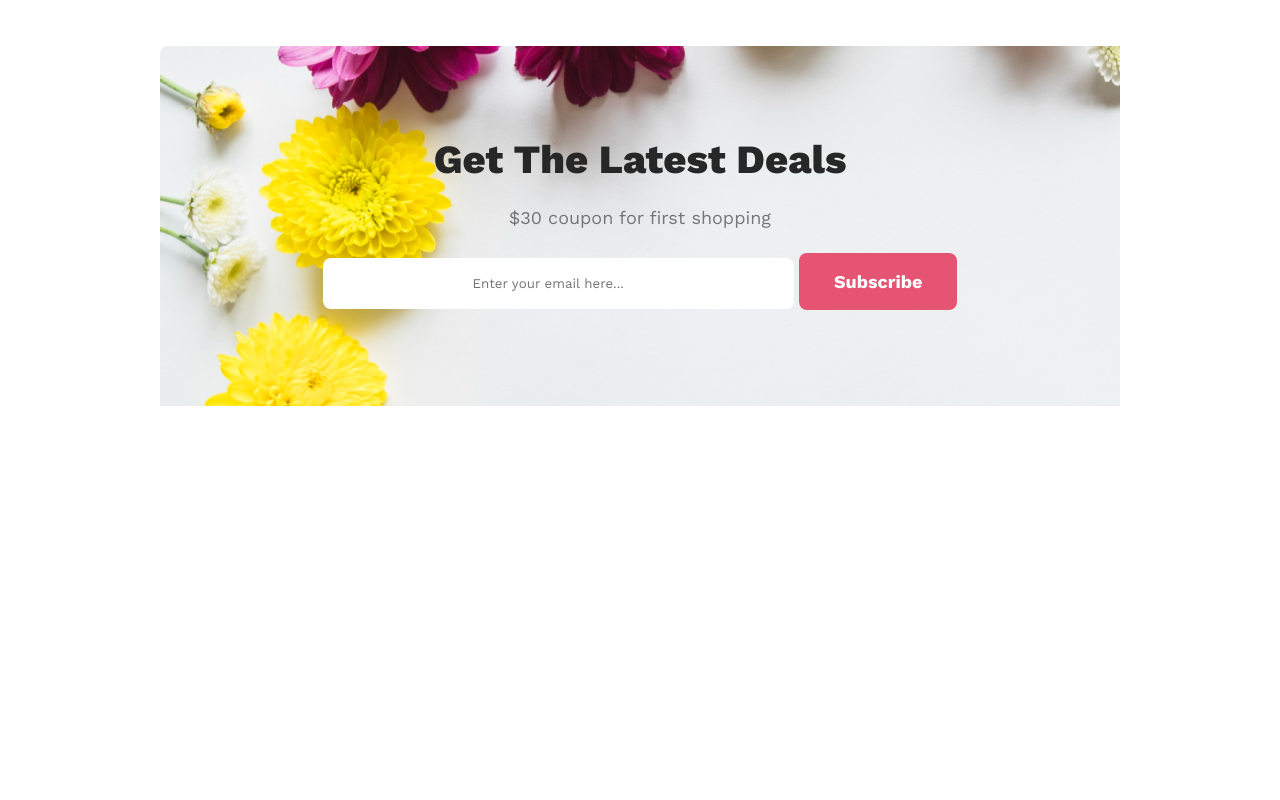
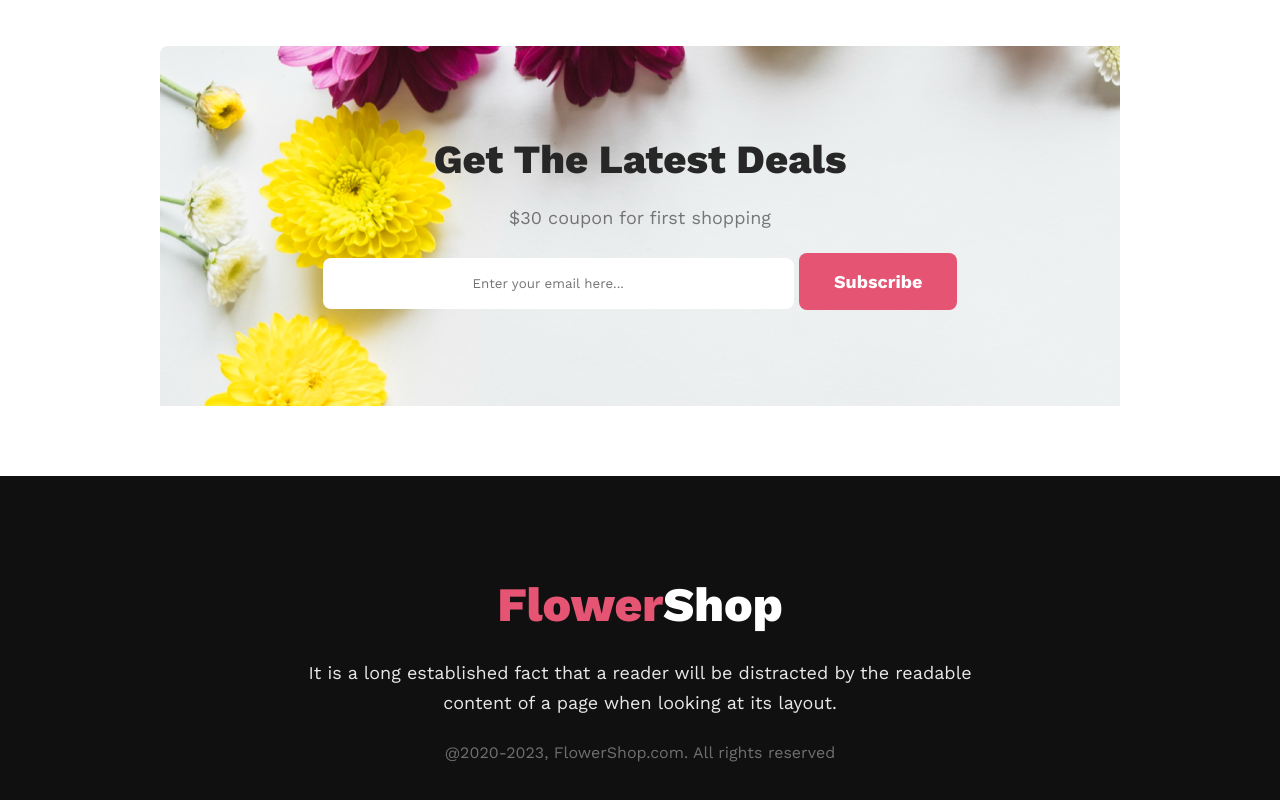
Before and after one commit to Shuvosarker4/First_assignment_Flower_Shop, a plain HTML site: page index.html in a window 1280 px wide. Shown: the part 2767-3567 px from the top of the page. Before the commit the page ends 3243 px from the top, so only its background shows below. Drawn offline with nearby package versions, Linux system fonts and the light colour scheme.

Commit message:
footer section complete

```diff
--- a/index.html
+++ b/index.html
@@ -105,17 +105,19 @@
             <input  class="input-form" placeholder="Enter your email here..." type="text"> <button type="button" class="btn-primary">Subscribe</button>
            </div>
         </div>
-
      </div>
      <!-- latest deals sections ends -->
 
     </main>
     <!-- main section design end -->
-
-
-
     <footer>
-
+        <div class="footer-container">
+            <h1 class="footer-title"><span class="text-color">Flower</span>Shop</h1>
+            <p class="footer-para">
+                It is a long established fact that a reader will be distracted by the readable <br> content of a page when looking at its layout.
+            </p>
+            <p class="copy-right">@2020-2023, FlowerShop.com. All rights reserved</p>
+        </div>
     </footer>
 
 </body>
--- a/styles/style.css
+++ b/styles/style.css
@@ -199,3 +199,35 @@ main{
     background: #FFF;
     border: 0;
 }
+/* footer section design starts */
+footer{
+    width: 100vw;
+    height: 35vh;
+    background-color: #111010;
+    text-align: center;
+    /* margin: auto; */
+    padding-top: 100px;
+}
+.footer-container{
+    /* text-align: center; */
+}
+.footer-title{
+    color: #FFF;
+    font-size: 48px;
+    font-weight: 800;
+    text-align: center;
+}
+.footer-para{
+    color: rgba(255, 255, 255, 0.90);
+    text-align: center;
+    font-size: 18px;
+    font-weight: 400;
+    line-height: 30px;
+    margin: 25px 0px;
+}
+.copy-right{
+    color: rgba(255, 255, 255, 0.40);
+    text-align: center;
+    font-size: 16px;
+    font-weight: 400;
+}
```
